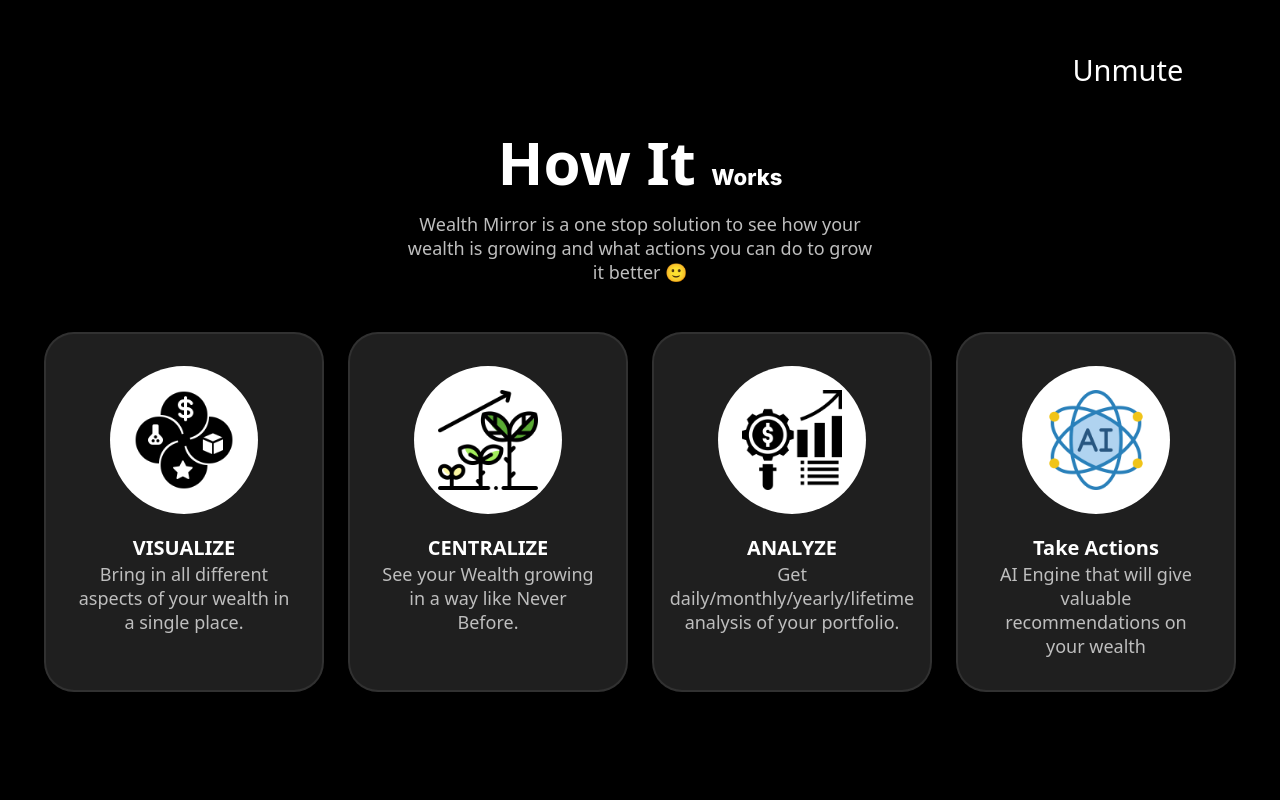
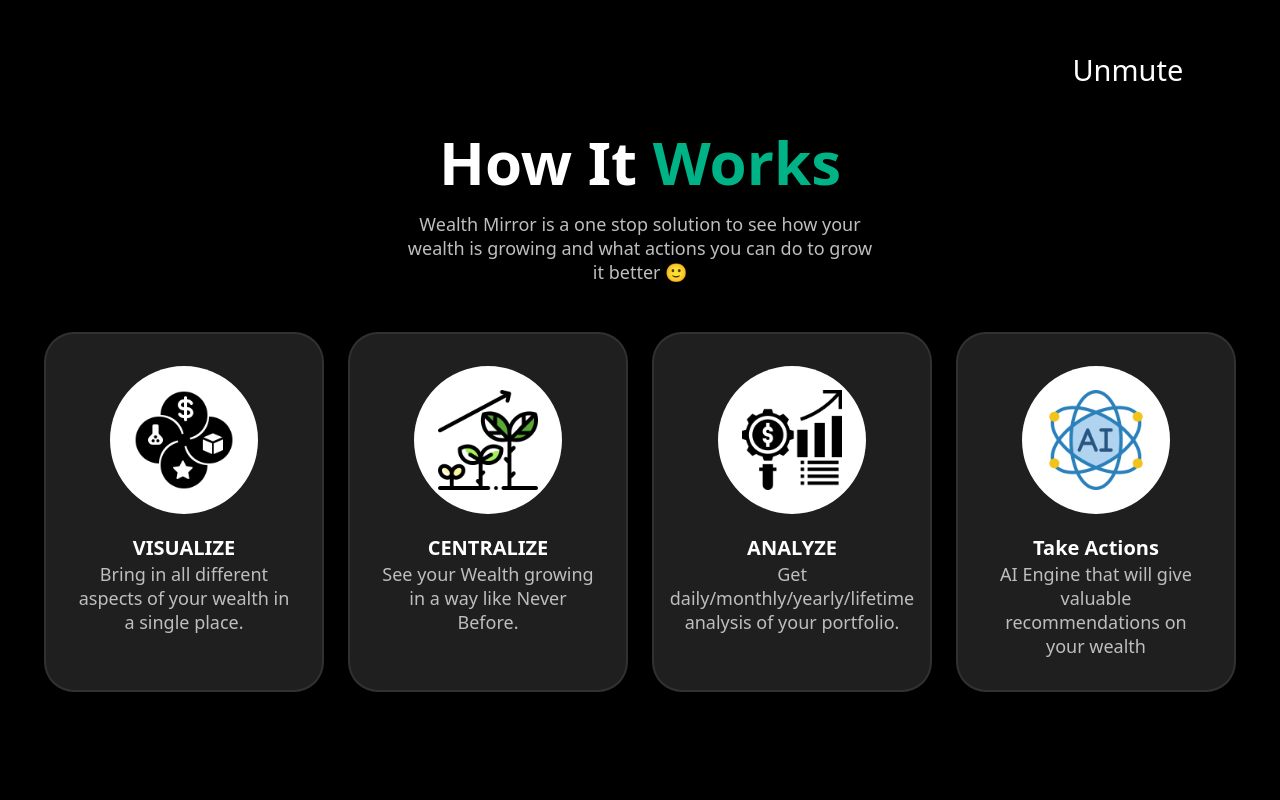
Before and after one commit to Vad12M/wealth-mirror, a Next.js app in the folder client/: page / in a window 1280 px wide. Shown: the part 2080-2880 px from the top of the page. Built offline with nearby package versions, Linux system fonts and the light colour scheme.

Commit message:
fix typography

```diff
--- a/client/ui/typography/Typography.tsx
+++ b/client/ui/typography/Typography.tsx
@@ -40,7 +40,7 @@
     const regex = new RegExp(`(${elements.join('|')})`, 'gi');
     return text.split(regex).map((part, index) =>
       elements.includes(part) ? (
-        <span key={index} className={styles.boldElement}>
+        <span key={index} className={!!primaryElements?.length ? styles.primaryElement : styles.boldElement}>
           {part}
         </span>
       ) : (
```
